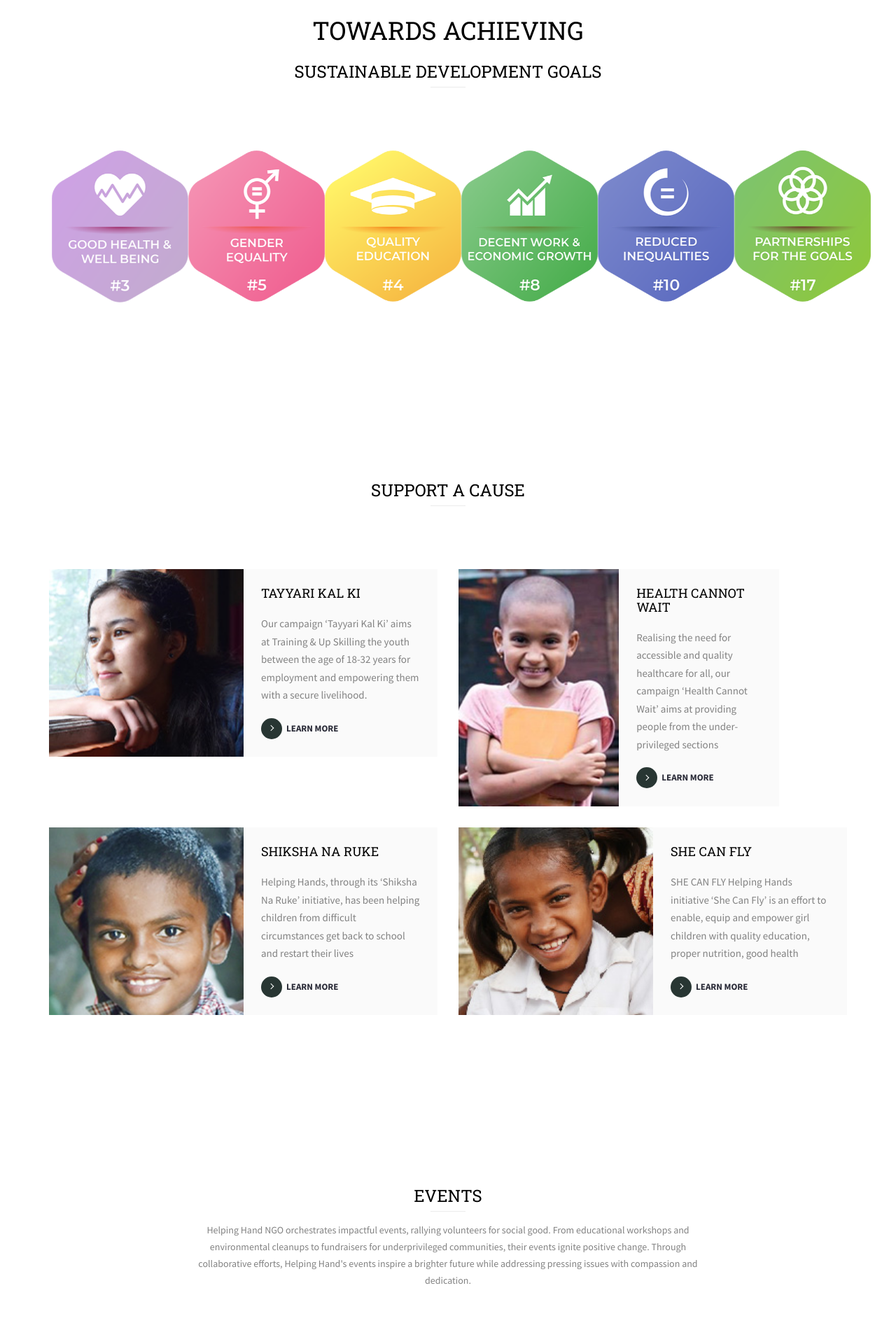
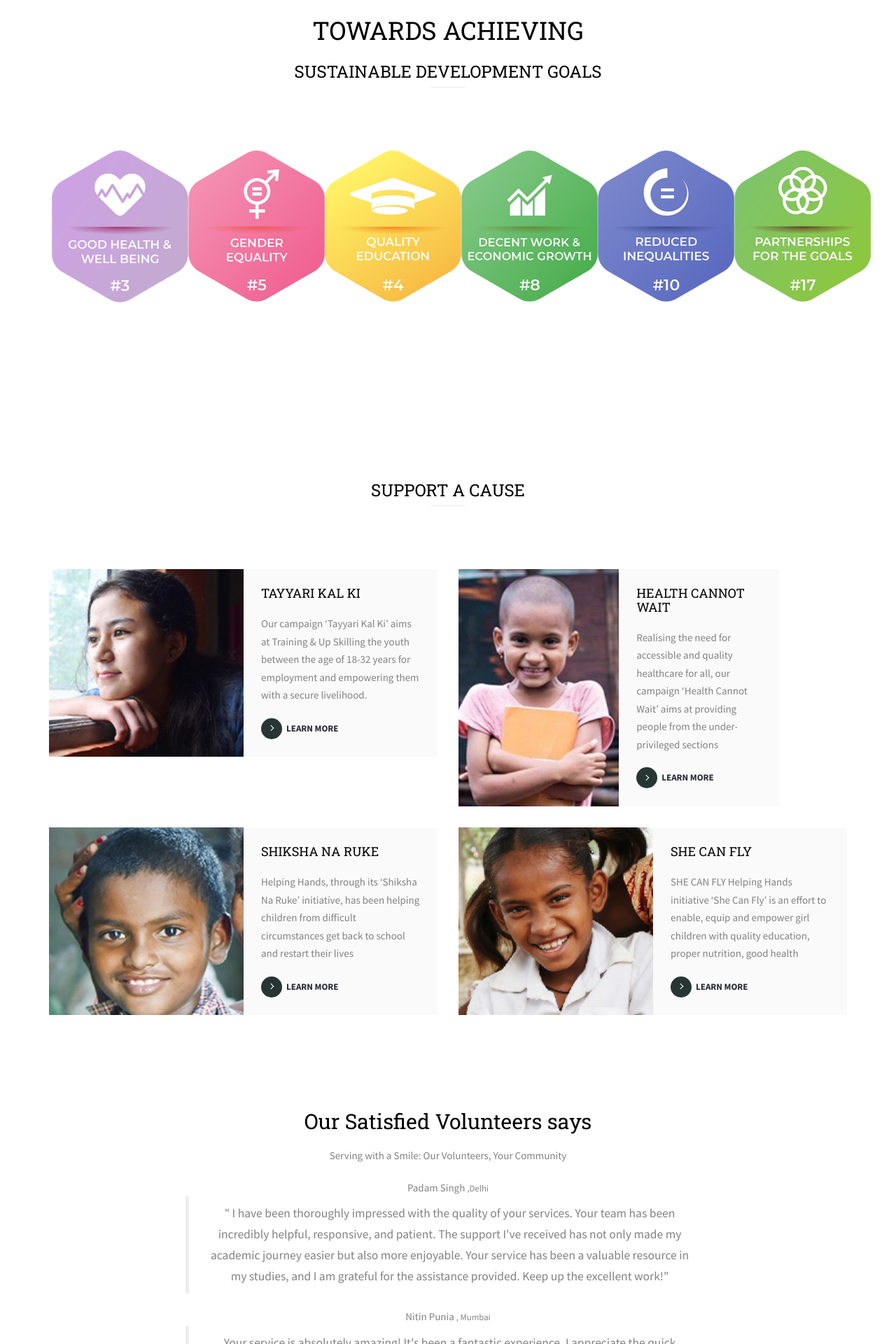
Before and after one commit to MRPADAMSINGH/hhands, a Django app: page / in a window 1280 px wide; the page is wider, and only the part inside the window is pictured. Shown: the part 2880-4800 px from the top of that part at 70% size. Run offline with Django 4.2, Linux system fonts and the light colour scheme; some libraries are stand-ins or nearby versions; some web fonts are replaced; grey boxes are pictures that could not be loaded.

Commit message:
Update index.html

```diff
--- a/main/templates/index.html
+++ b/main/templates/index.html
@@ -492,6 +492,53 @@
 
 
 
+		<div id="colorlib-testimony" class="colorlib-light-grey">
+			<div class="container">
+			  <div class="row">
+				<div class="col-md-6 col-md-offset-3 text-center colorlib-heading animate-box">
+					<h2>Our Satisfied Volunteers says</h2>
+					<p>Serving with a Smile: Our Volunteers, Your Community</p>
+				</div>
+			  </div>
+			  <div class="row">
+				<div class="col-md-8 col-md-offset-2 animate-box">
+				  <div id="testimonialCarousel" class="carousel slide" data-ride="carousel">
+					<ol class="carousel-indicators">
+					  <li data-target="#testimonialCarousel" data-slide-to="0" class="active"></li>
+					  <li data-target="#testimonialCarousel" data-slide-to="1"></li>
+					  <li data-target="#testimonialCarousel" data-slide-to="2"></li>
+					</ol>
+					<div class="carousel-inner">
+					  <div class="carousel-item active">
+						<div class="testimony text-center">
+						  <span class="img-user" style="background-image: url(images/person1.jpg);"></span>
+						  <span class="user">Padam Singh</span>
+						  <small>,Delhi</small>
+						  <blockquote>
+							<p>" I have been thoroughly impressed with the quality of your services. Your team has been incredibly helpful, responsive, and patient. The support I've received has not only made my academic journey easier but also more enjoyable. Your service has been a valuable resource in my studies, and I am grateful for the assistance provided. Keep up the excellent work!"</p>
+						  </blockquote>
+						</div>
+					  </div>
+					  <div class="carousel-item">
+						<div class="testimony text-center">
+						  <span class="img-user" style="background-image: url(images/person2.jpg);"></span>
+						  <span class="user">Nitin Punia</span>
+						  <small>, Mumbai</small>
+						  <blockquote>
+							<p>Your service is absolutely amazing! It's been a fantastic experience. I appreciate the quick response time and the helpful assistance. Keep up the great work!</p>
+						  </blockquote>
+						</div>
+					  </div>
+
+					</div>
+				  </div>
+				</div>
+			  </div>
+			</div>
+		  </div>
+
+
+
 		<div id="fh5co-blog">
 			<div class="container">
 				<div class="row animate-box">
```
